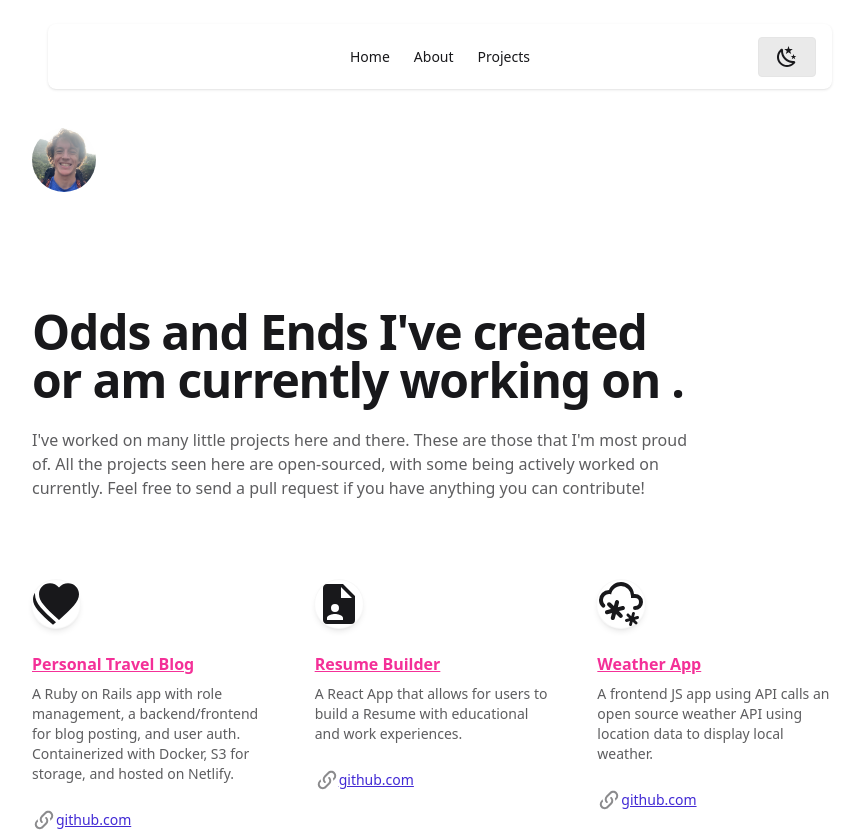
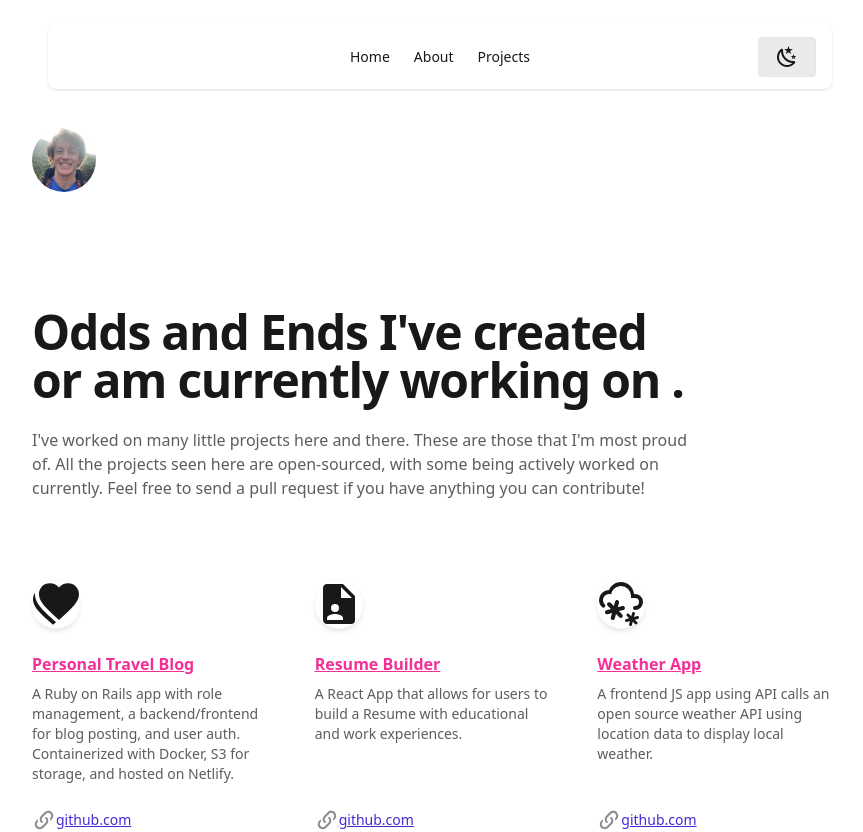
Before and after one commit to trustpizza/portfolio, a React (Vite) app: page /projects in a window 1280 px wide. Shown: the top 832 px of the page, without its empty margins (208-1071 px from the left). Built offline with nearby package versions, Linux system fonts and the light colour scheme.

Commit message:
Improve projects card links to align github links

```diff
--- a/src/components/Projects/Card.jsx
+++ b/src/components/Projects/Card.jsx
@@ -7,7 +7,7 @@ const ProjectCard = ({ project }) => {
   const mdiPath = isMdiIcon ? project.imgUrl.replace('mdi:', '') : null;
 
   return (
-    <div className="group relative flex flex-col items-start">
+    <div className="group relative flex flex-col h-full items-start">
       <div className="relative z-10 flex h-12 w-12 items-center justify-center rounded-full bg-base-100 ring-1 shadow-md ring-base-200 dark:bg-base-300 dark:ring-0">
         {project.imgUrl && (isMdiIcon ? (
           <Icon path={mdiPath} size={2} />
@@ -28,7 +28,7 @@ const ProjectCard = ({ project }) => {
       <p className="relative z-10 mt-2 text-sm text-base-content/70">
         {project.description}
       </p>
-      <p className="relative z-10 mt-6 flex items-center text-sm font-medium text-base-content/50 transition group-hover:text-primary">
+      <p className="relative z-10 mt-auto pt-6 flex items-center text-sm font-medium text-base-content/50 transition group-hover:text-primary">
         <Icon path={mdiLinkVariant} size={1} />
         {project.repoUrl ? (
           <a href={project.repoUrl} className="link link-primary" target="_blank">
--- a/src/pages/Projects.jsx
+++ b/src/pages/Projects.jsx
@@ -60,7 +60,7 @@ const Projects = () => {
 
   return(
     <>
-    <main className="flex-auto overflow-y-scroll mb-12">
+    <main className="flex-auto mb-12">
       <div className="sm:px-8 mt-16 sm:mt-32">
         <div className="mx-auto w-full max-w-7xl lg:px-8">
           <div className="relative px-4 sm:px-8 lg:px-12">
```
